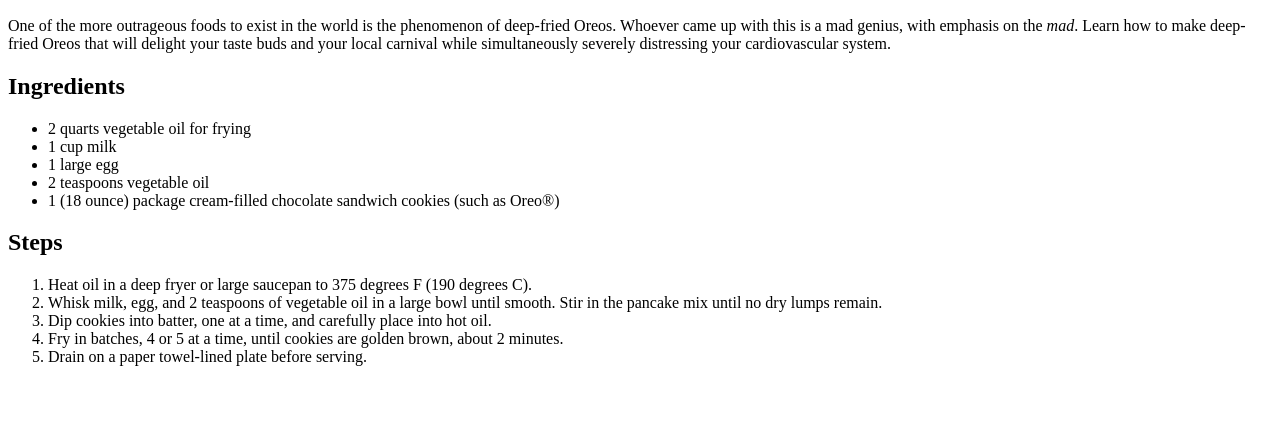
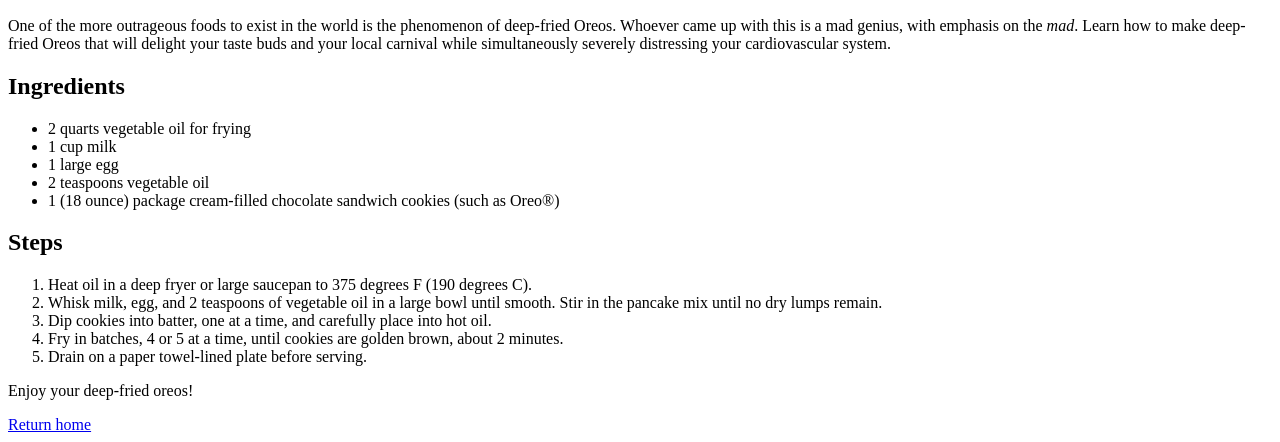
Before and after one commit to NVC541/odin-recipes, a plain HTML site: page recipes/deep-fried-oreos.html in a window 1280 px wide. Shown: the part 434-876 px from the top of the page. Before the commit the page ends 816 px from the top, so only its background shows below. Drawn offline with Linux system fonts and the light colour scheme.

Commit message:
Add links back to index.html

```diff
--- a/recipes/deep-fried-oreos.html
+++ b/recipes/deep-fried-oreos.html
@@ -32,5 +32,9 @@
             <li>Fry in batches, 4 or 5 at a time, until cookies are golden brown, about 2 minutes.</li>
             <li>Drain on a paper towel-lined plate before serving.</li>
         </ol>
+
+        <p>Enjoy your deep-fried oreos!</p>
+
+        <a href="../index.html">Return home</a>
     </body>
 </html>
```
Also changed, not shown: recipes/shakshuka.html (+4 -0 lines), recipes/shrimp-oreganata.html (+4 -0 lines).
